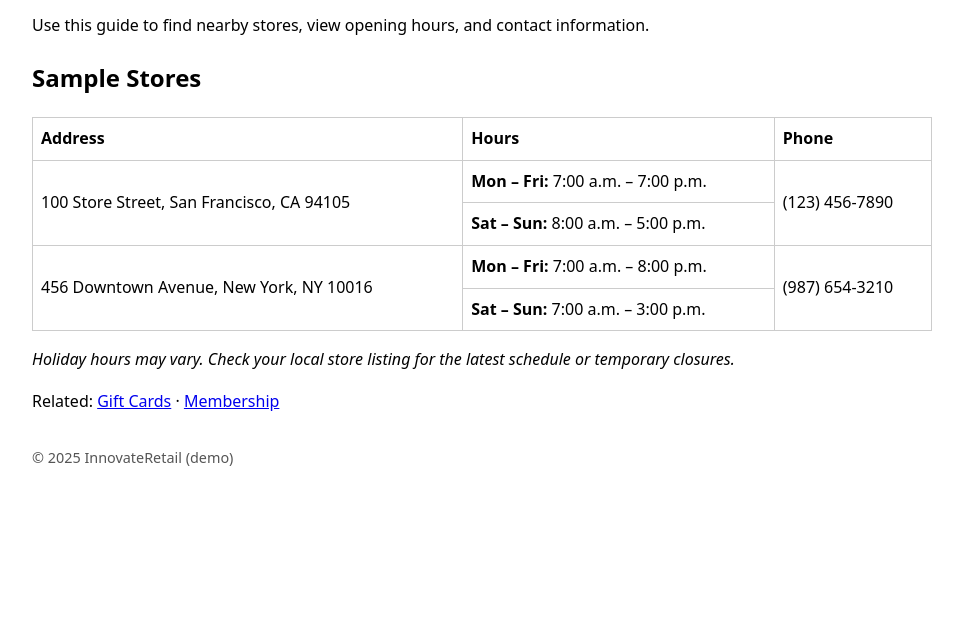
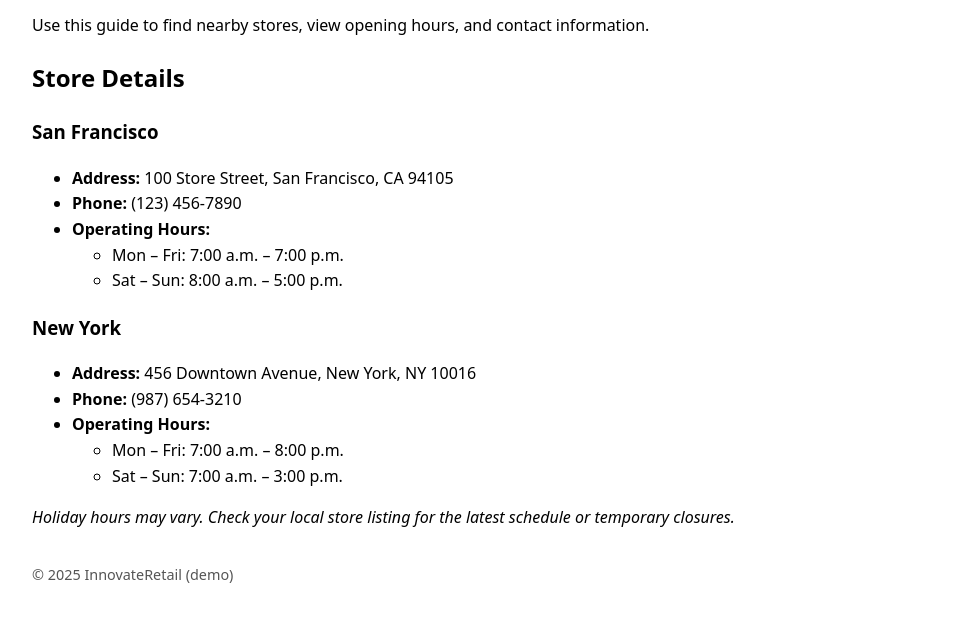
Before and after one commit to emilytaylor-td/td-certified-expert-innovateretail-kb, a website: page td-certified-expert-innovateretail-kb/articles/store-locations.html in a window 1280 px wide. Shown: the part 181-800 px from the top of the page, without its empty margins (158-1121 px from the left). Drawn offline with Linux system fonts and the light colour scheme.

Commit message:
Update store-locations.html
table to bullets

```diff
--- a/td-certified-expert-innovateretail-kb/articles/store-locations.html
+++ b/td-certified-expert-innovateretail-kb/articles/store-locations.html
@@ -22,37 +22,33 @@
         information.
       </p>
 
-      <h2>Sample Stores</h2>
-      <table>
-        <thead>
-          <tr>
-            <th>Address</th>
-            <th>Hours</th>
-            <th>Phone</th>
-          </tr>
-        </thead>
-        <tbody>
-          <!-- San Francisco -->
-          <tr>
-            <td rowspan="2">100 Store Street, San Francisco, CA 94105</td>
-            <td><strong>Mon – Fri:</strong> 7:00 a.m. – 7:00 p.m.</td>
-            <td rowspan="2">(123) 456-7890</td>
-          </tr>
-          <tr>
-            <td><strong>Sat – Sun:</strong> 8:00 a.m. – 5:00 p.m.</td>
-          </tr>
+      <h2>Store Details</h2>
 
-          <!-- New York -->
-          <tr>
-            <td rowspan="2">456 Downtown Avenue, New York, NY 10016</td>
-            <td><strong>Mon – Fri:</strong> 7:00 a.m. – 8:00 p.m.</td>
-            <td rowspan="2">(987) 654-3210</td>
-          </tr>
-          <tr>
-            <td><strong>Sat – Sun:</strong> 7:00 a.m. – 3:00 p.m.</td>
-          </tr>
-        </tbody>
-      </table>
+      <h3>San Francisco</h3>
+      <ul>
+        <li>
+          <strong>Address:</strong> 100 Store Street, San Francisco, CA 94105
+        </li>
+        <li><strong>Phone:</strong> (123) 456-7890</li>
+        <li><strong>Operating Hours:</strong></li>
+        <ul>
+          <li>Mon – Fri: 7:00 a.m. – 7:00 p.m.</li>
+          <li>Sat – Sun: 8:00 a.m. – 5:00 p.m.</li>
+        </ul>
+      </ul>
+
+      <h3>New York</h3>
+      <ul>
+        <li>
+          <strong>Address:</strong> 456 Downtown Avenue, New York, NY 10016
+        </li>
+        <li><strong>Phone:</strong> (987) 654-3210</li>
+        <li><strong>Operating Hours:</strong></li>
+        <ul>
+          <li>Mon – Fri: 7:00 a.m. – 8:00 p.m.</li>
+          <li>Sat – Sun: 7:00 a.m. – 3:00 p.m.</li>
+        </ul>
+      </ul>
 
       <p class="note">
         <em
@@ -60,11 +56,6 @@
           schedule or temporary closures.</em
         >
       </p>
-
-      <p>
-        Related: <a href="/articles/gift-cards.html">Gift Cards</a> ·
-        <a href="/articles/account-membership.html">Membership</a>
-      </p>
     </article>
     <footer><p>&copy; 2025 InnovateRetail (demo)</p></footer>
   </body>
```
